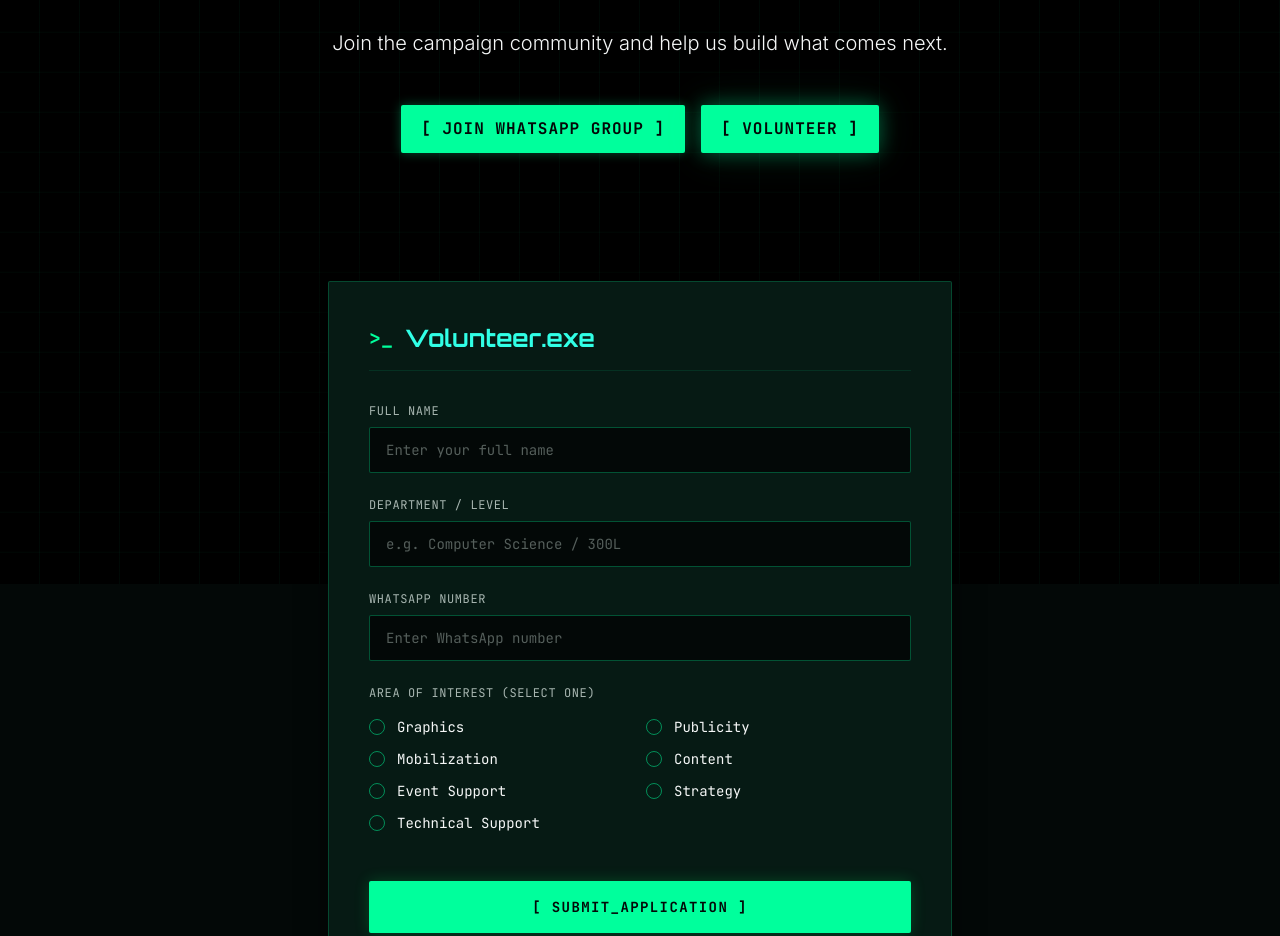
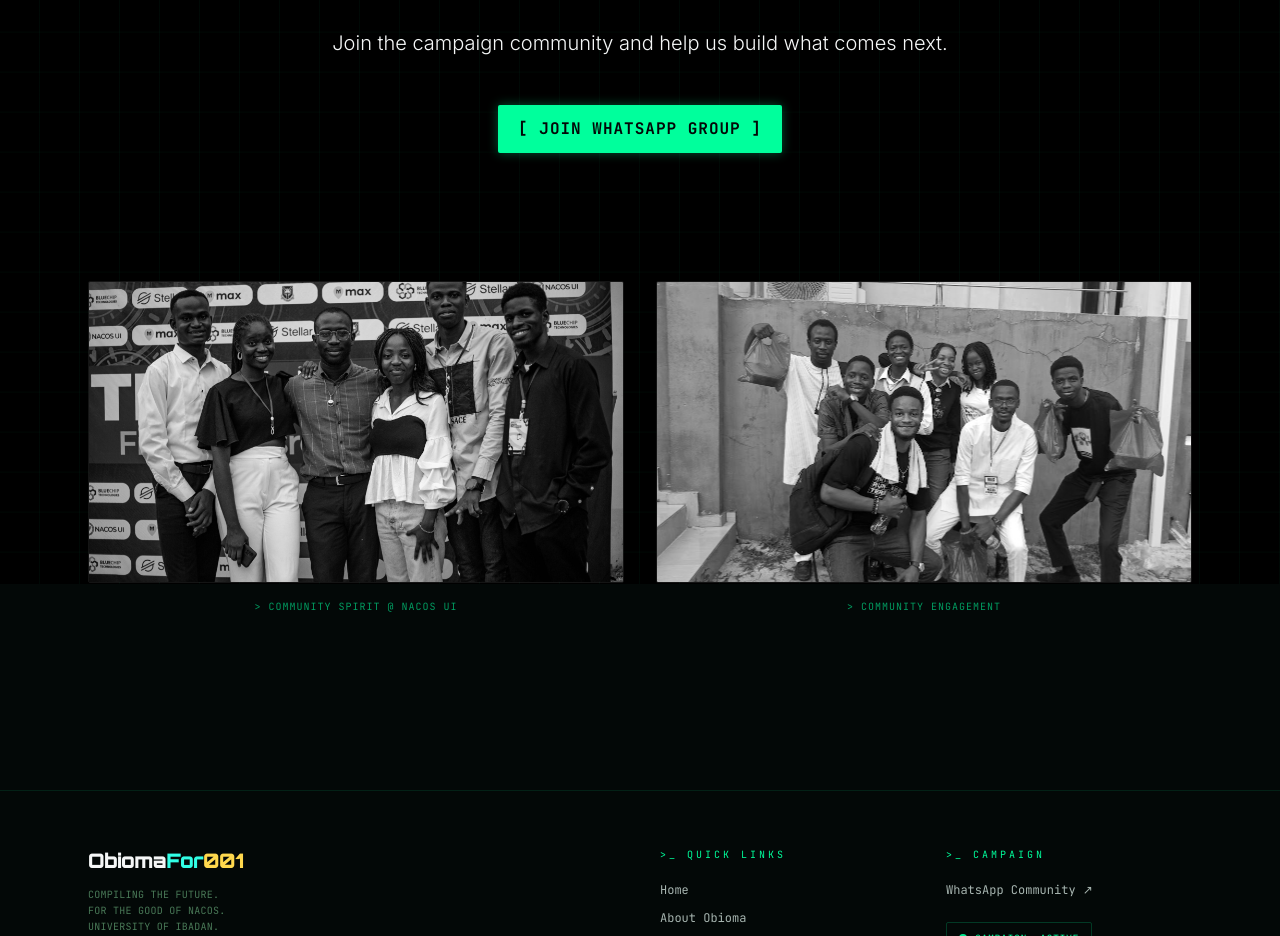
Before and after one commit to 0biken/obioma-nacos, a Next.js app: page /join in a window 1280 px wide. Shown: the part 216-1152 px from the top of the page. Built offline with nearby package versions, Linux system fonts and the light colour scheme.

Commit message:
Remove volunteer form, keeping only WhatsApp link

```diff
--- a/src/app/gallery/page.tsx
+++ b/src/app/gallery/page.tsx
@@ -34,7 +34,7 @@ const sections: { heading: string; images: GalleryImage[] }[] = [
       { src: "/photos/teaching-whiteboard.png", title: "Technical Education", desc: "Empowering students through hands-on knowledge sharing" },
       { src: "/photos/gitex-agentspace.png", title: "Agentspace Summit", desc: "Industry-level collaborations at the world's largest tech event", position: "center top" },
       { src: "/photos/gitex-selfie.png", title: "International Exposure", desc: "Seizing global opportunities — one event at a time" },
-      { src: "/photos/gitex-sign.png", title: "Global Representation", desc: "Proudly standing on the global stage — GITEX, Dubai", position: "top" },
+      { src: "/photos/gitex-sign.png", title: "Global Representation", desc: "Proudly standing on the global stage — GITEX, Dubai", position: "center 25%" },
       { src: "/photos/innovators-magazine.png", title: "Innovators Magazine", desc: "Featured in student innovators publication" },
       { src: "/photos/itconnect-feature.png", title: "ITConnect Feature", desc: "Featured on ITConnect — bridging tech and real life, one connection at a time" },
     ],
--- a/src/app/join/page.tsx
+++ b/src/app/join/page.tsx
@@ -18,54 +18,6 @@ export default function Join() {
           <NeonButton href="https://chat.whatsapp.com/ECgFFW878vr5f1ufmBPhBE" variant="whatsapp" className="w-full sm:w-auto text-sm md:text-base">
             [ Join WhatsApp Group ]
           </NeonButton>
-          <NeonButton href="#volunteer" variant="primary" className="w-full sm:w-auto text-sm md:text-base">
-            [ Volunteer ]
-          </NeonButton>
-        </div>
-      </section>
-
-      {/* Volunteer Form UI (Terminal Style) */}
-      <section id="volunteer" className="px-6 max-w-2xl mx-auto w-full scroll-mt-32">
-        <div className="bg-brand-bg-secondary border border-brand-neon-green/20 rounded-[2px] p-6 md:p-10 shadow-[0_10px_30px_rgba(0,0,0,0.5)] hover:border-brand-neon-green/40 transition-colors">
-          <div className="flex items-center gap-3 mb-8 border-b border-brand-neon-green/10 pb-4">
-            <span className="font-mono text-brand-neon-green text-xl font-bold">&gt;_</span>
-            <h2 className="font-orbitron text-brand-cyan text-2xl font-bold">Volunteer.exe</h2>
-          </div>
-
-          <form className="flex flex-col gap-6" onSubmit={(e) => e.preventDefault()}>
-            <div className="flex flex-col gap-2">
-              <label className="font-mono text-brand-text-muted text-xs uppercase tracking-wider">Full Name</label>
-              <input type="text" placeholder="Enter your full name" className="bg-brand-bg-primary border border-brand-neon-green/30 rounded-[2px] px-4 py-3 font-mono text-sm text-brand-text-primary focus:outline-none focus:border-brand-neon-green focus:shadow-[0_0_10px_rgba(0,255,102,0.2)] transition-all placeholder:text-brand-text-muted/50" />
-            </div>
-
-            <div className="flex flex-col gap-2">
-              <label className="font-mono text-brand-text-muted text-xs uppercase tracking-wider">Department / Level</label>
-              <input type="text" placeholder="e.g. Computer Science / 300L" className="bg-brand-bg-primary border border-brand-neon-green/30 rounded-[2px] px-4 py-3 font-mono text-sm text-brand-text-primary focus:outline-none focus:border-brand-neon-green focus:shadow-[0_0_10px_rgba(0,255,102,0.2)] transition-all placeholder:text-brand-text-muted/50" />
-            </div>
-
-            <div className="flex flex-col gap-2">
-              <label className="font-mono text-brand-text-muted text-xs uppercase tracking-wider">WhatsApp Number</label>
-              <input type="tel" placeholder="Enter WhatsApp number" className="bg-brand-bg-primary border border-brand-neon-green/30 rounded-[2px] px-4 py-3 font-mono text-sm text-brand-text-primary focus:outline-none focus:border-brand-neon-green focus:shadow-[0_0_10px_rgba(0,255,102,0.2)] transition-all placeholder:text-brand-text-muted/50" />
-            </div>
-
-            <div className="flex flex-col gap-2">
-              <label className="font-mono text-brand-text-muted text-xs mb-2 uppercase tracking-wider">Area of Interest (Select one)</label>
-              <div className="grid grid-cols-1 sm:grid-cols-2 gap-3">
-                {["Graphics", "Publicity", "Mobilization", "Content", "Event Support", "Strategy", "Technical Support"].map(area => (
-                  <label key={area} className="flex items-center gap-3 cursor-pointer group">
-                    <div className="w-4 h-4 rounded-full border border-brand-neon-green/50 flex items-center justify-center group-hover:border-brand-neon-green transition-colors">
-                      <div className="w-2 h-2 rounded-full bg-brand-neon-green opacity-0 group-active:opacity-100 transition-opacity" />
-                    </div>
-                    <span className="font-mono text-sm text-brand-text-primary group-hover:text-brand-neon-green transition-colors">{area}</span>
-                  </label>
-                ))}
-              </div>
-            </div>
-
-            <button type="submit" className="mt-6 bg-brand-neon-green text-brand-bg-primary font-mono text-sm font-bold py-4 rounded-[2px] shadow-[0_0_15px_rgba(0,255,102,0.2)] hover:shadow-[0_0_25px_rgba(0,255,102,0.4)] hover:scale-[1.01] active:scale-[0.98] transition-all tracking-widest uppercase">
-              [ Submit_Application ]
-            </button>
-          </form>
         </div>
       </section>
 
--- a/src/components/Footer.tsx
+++ b/src/components/Footer.tsx
@@ -102,11 +102,6 @@ export default function Footer() {
                   WhatsApp Community ↗
                 </a>
               </li>
-              <li>
-                <Link href="/join" className="text-brand-text-muted hover:text-brand-cyan transition-colors">
-                  Volunteer / Support
-                </Link>
-              </li>
             </ul>
 
             {/* Status badge */}
```
